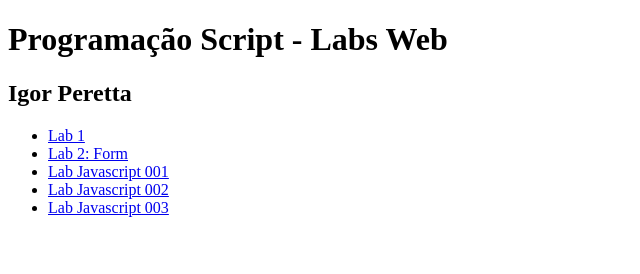
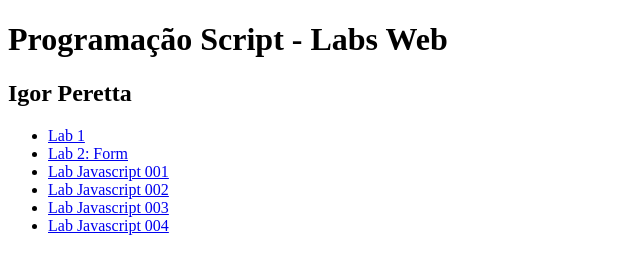
Before and after one commit to iperetta/iperetta.github.io, a plain HTML site: page index.html in a window 1280 px wide. Shown: the whole page, without its empty margins (0-640 px from the left). Drawn offline with Linux system fonts and the light colour scheme.

Commit message:
lab004 index

```diff
--- a/index.html
+++ b/index.html
@@ -22,6 +22,9 @@
             <li>
                 <a href="js003.html">Lab Javascript 003</a>
             </li>
+            <li>
+                <a href="js004.html">Lab Javascript 004</a>
+            </li>
         </ul>
     </body>
 </html>
```
